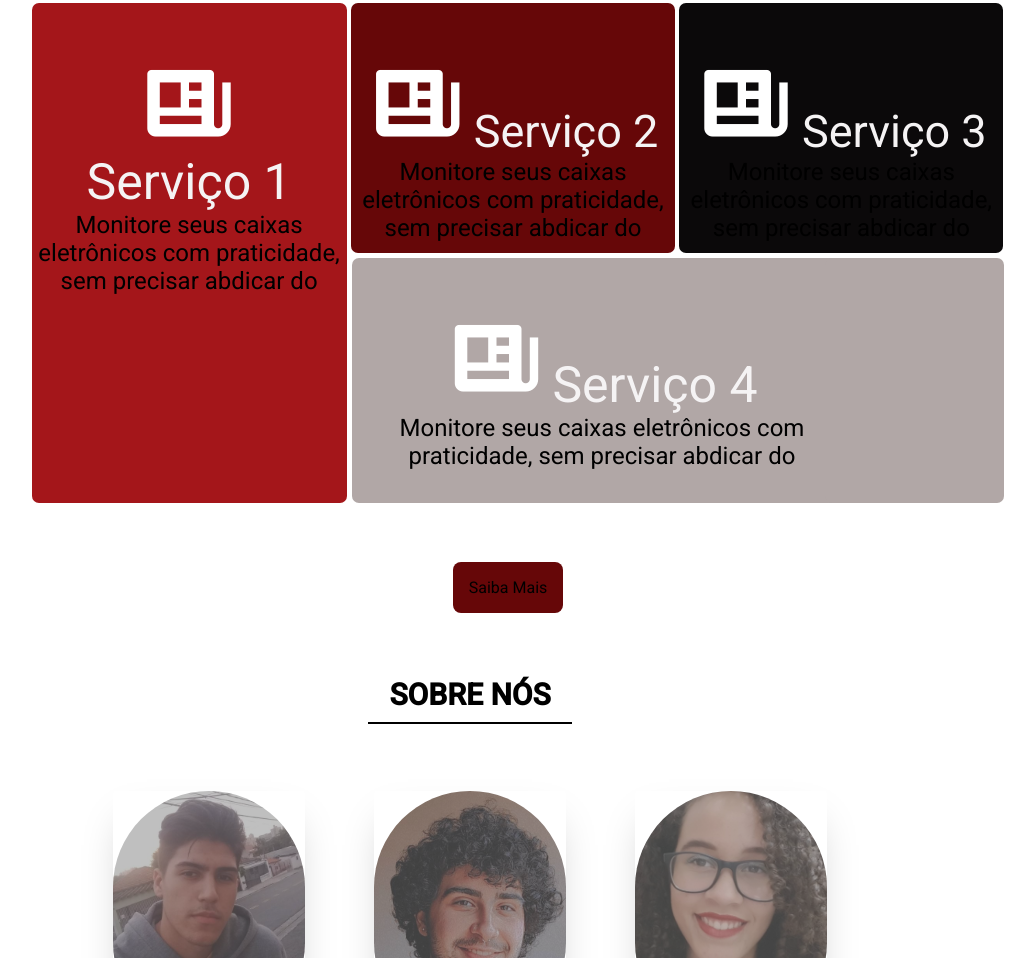
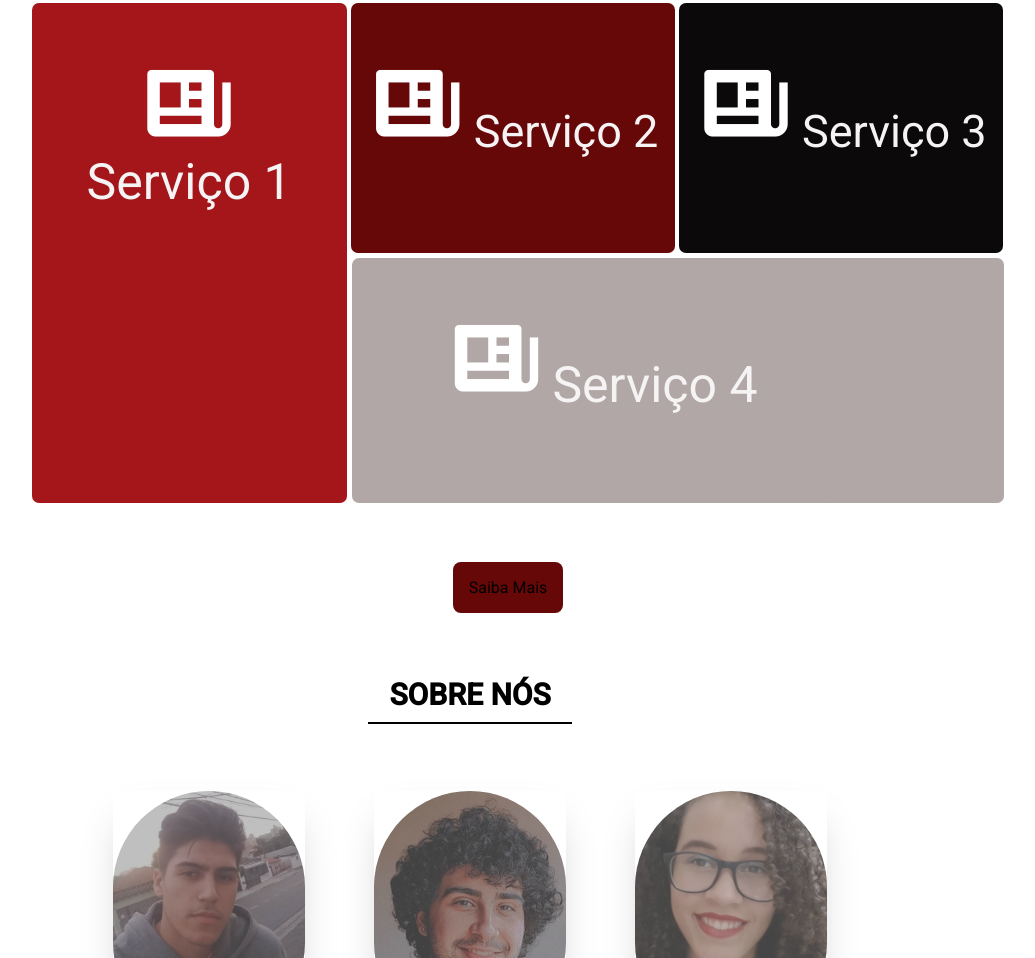
Before and after one commit to gcomartins/ProjetoGrupo4, a website: page Site/api-site/public/index.html in a window 1280 px wide. Shown: the part 1543-2501 px from the top of the page, without its empty margins (170-1205 px from the left). Drawn offline with nearby package versions, Linux system fonts and the light colour scheme.

Commit message:
site arrumado

```diff
--- a/Site/api-site/public/index.html
+++ b/Site/api-site/public/index.html
@@ -78,23 +78,19 @@
                 <div class="item1">
                     <i class='bx bxs-news' style='color:#ffffff'></i><br>
                     <span class="servico-texto1">Serviço 1</span>
-                    <p>Monitore seus caixas eletrônicos com praticidade, sem precisar abdicar do <p>
                 </div>
                 <div class="item2">
                     <i class='bx bxs-news' style='color:#ffffff'></i>
                     <span class="servico-texto2">Serviço 2</span>
-                    <p>Monitore seus caixas eletrônicos com praticidade, sem precisar abdicar do</p>
                 </div>
                 <div class="item3">
                     <i class='bx bxs-news' style='color:#ffffff'></i>
                     <span class="servico-texto3">Serviço 3</span>
-                    <p>Monitore seus caixas eletrônicos com praticidade, sem precisar abdicar do</p>
                 </div>
                 <div class="item4"></div>
                 <div class="item5">
                     <i class='bx bxs-news' style='color:#ffffff'></i>
                     <span class="servico-texto5">Serviço 4</span>
-                    <p>Monitore seus caixas eletrônicos com praticidade, sem precisar abdicar do</p>
                 </div>
                 <div class="item6"></div>
             </section>
```
